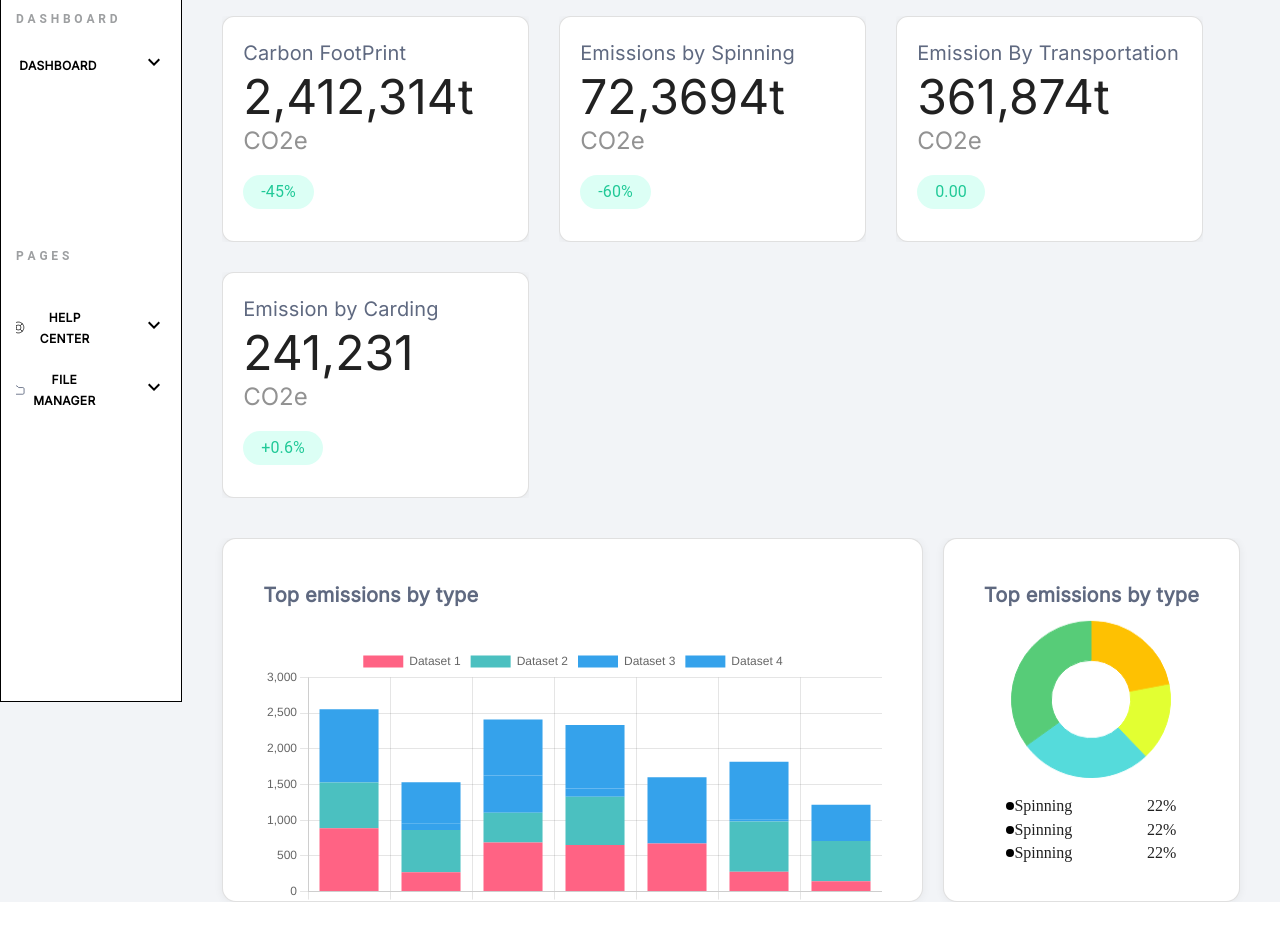
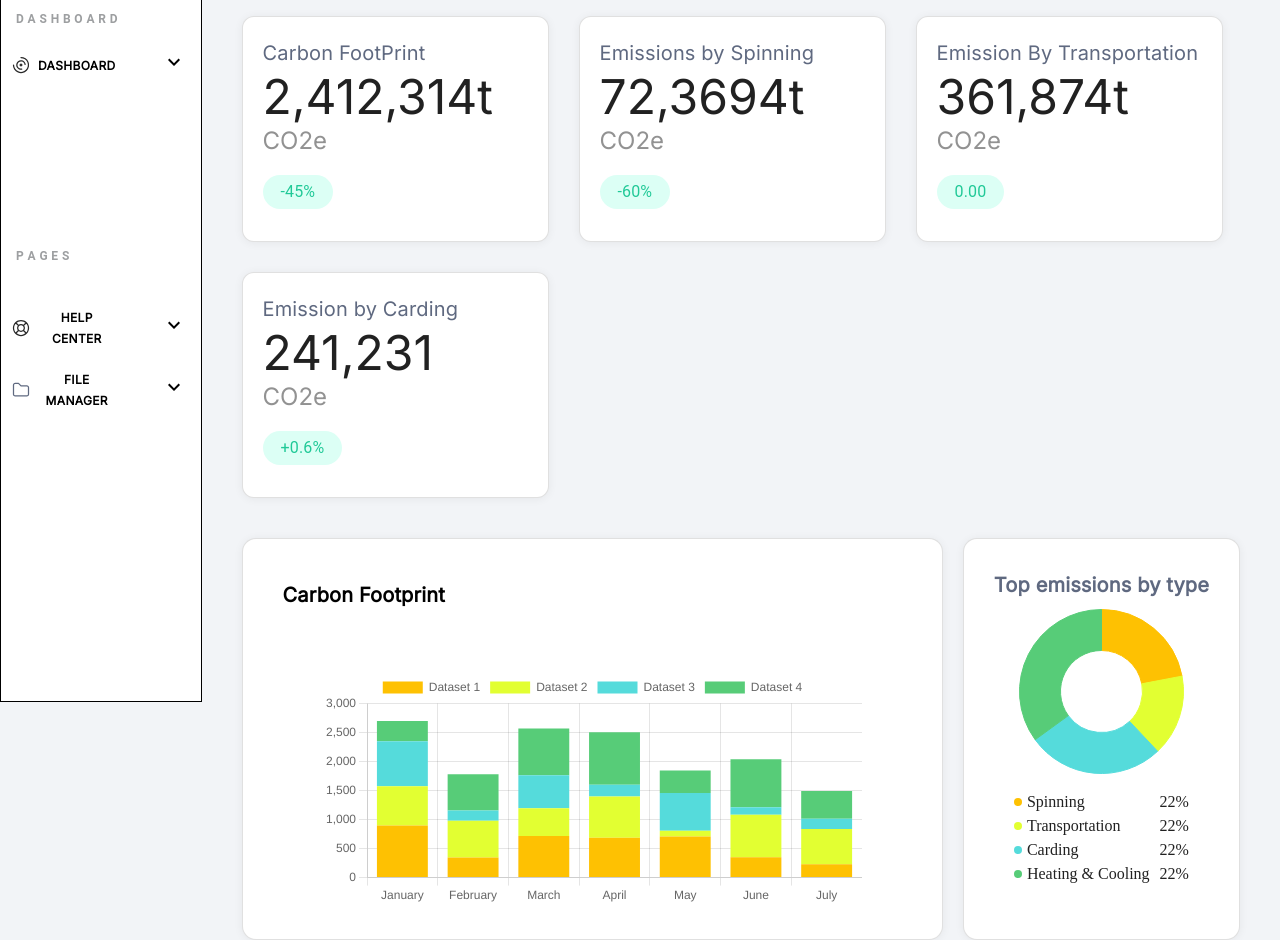
Before and after one commit to SySagar/internship_task_2, a React (Vite) app: page / in a window 1280 px wide. Shown: the part 100-1040 px from the top of the page. Before the commit the page ends 1002 px from the top, so only its background shows below. Built offline with nearby package versions, Linux system fonts and the light colour scheme.

Commit message:
final commit

```diff
--- a/src/App.css
+++ b/src/App.css
@@ -1,7 +1,6 @@
 * {
     margin: 0;
     padding: 0;
-    overflow: hidden;
   }
 
   .body{
@@ -12,12 +11,29 @@
     box-shadow: 0px 1px 10px rgba(0, 0, 0, 0.06);
   }
 
- .dot{
+ .dot1,.dot2,.dot3,.dot4{
   height: 8px;
   width: 8px;
   border-radius: 100%;
-  background: #000;
+  margin-right: 5px;
  }
+
+ .dot1{
+  background-color: #FEC102;
+ }
+
+.dot2{
+  background-color: #E2FF32;
+}
+
+.dot3{
+  background-color: #55DBDB;
+}
+
+.dot4{
+  background-color: #57CC78;
+}
+
 
  .params{
   display: flex;
--- a/src/components/BarGraph.jsx
+++ b/src/components/BarGraph.jsx
@@ -9,6 +9,7 @@ import {
 } from 'chart.js';
 import { Bar } from 'react-chartjs-2';
 import { faker } from '@faker-js/faker';
+import { Stack } from '@mui/material';
 
 ChartJS.register(
   CategoryScale,
@@ -23,7 +24,6 @@ export const options = {
   plugins: {
     title: {
       display: true,
-
     },
   },
   responsive: true,
@@ -47,31 +47,35 @@ export const data = {
   datasets: [
     {
       label: 'Dataset 1',
-      data: labels.map(() => faker.datatype.number({ min: 0, max: 1000 })),
-      backgroundColor: 'rgb(255, 99, 132)',
+      data: labels.map(() => faker.datatype.number({ min: 100, max: 1000 })),
+      backgroundColor: '#FEC102',
       stack: 'Stack 0',
     },
     {
       label: 'Dataset 2',
-      data: labels.map(() => faker.datatype.number({ min: 0, max: 1000 })),
-      backgroundColor: 'rgb(75, 192, 192)',
+      data: labels.map(() => faker.datatype.number({ min: 100, max: 1000 })),
+      backgroundColor: '#E2FF32',
       stack: 'Stack 0',
     },
     {
       label: 'Dataset 3',
-      data: labels.map(() => faker.datatype.number({ min: 0, max: 1000 })),
-      backgroundColor: 'rgb(53, 162, 235)',
+      data: labels.map(() => faker.datatype.number({ min: 100, max: 1000 })),
+      backgroundColor: '#55DBDB',
       stack: 'Stack 0',
     },
     {
       label: 'Dataset 4',
-      data: labels.map(() => faker.datatype.number({ min: 0, max: 1000 })),
-      backgroundColor: 'rgb(53, 162, 235)',
+      data: labels.map(() => faker.datatype.number({ min: 100, max: 1000 })),
+      backgroundColor: '#57CC78',
       stack: 'Stack 0',
     }
   ],
 };
 
 export function BarGraph() {
-  return <Bar options={options} data={data} />;
+  return (
+  <Stack  height={'320px'} width={'100%'} justifyContent={'center'} alignItems={'center'}>
+  <Bar options={options} data={data} />
+  </Stack>
+  );
 }
--- a/src/components/Board.jsx
+++ b/src/components/Board.jsx
@@ -17,16 +17,16 @@ export default function Board() {
 
         <Stack direction={'row'} paddingX={'40px'} gap={'20px'}>
 
-        <Card className="card" sx={{flexGrow:1, height:'282px' , borderRadius:'14px', padding:'40px' , gap:'8px'}} variant="outlined">
-        <Typography color={'#5F6980'} fontFamily={'Inter'} fontWeight={'600'} variant="h6" sx={{width:'100%', minHeight:'26px'}}>Top emissions by type</Typography>
-            <Stack alignItems={'center'} width={'100%'}>
+        <Card className="card" sx={{flexGrow:1, height:'320px' , borderRadius:'14px', padding:'40px' , gap:'8px'}} variant="outlined">
+        <Typography color={'#5F6980'} fontFamily={'Inter'} fontWeight={'600'} variant="h6" sx={{width:'100%', minHeight:'26px', color:'black'}}>Carbon Footprint</Typography>
+            <Stack  alignItems={'center'}  paddingX={'40px'}>
            <BarGraph></BarGraph>
             </Stack>
         </Card >
 
 
-            <Card className="card" sx={{width:'fit-content', height:'282px' , borderRadius:'14px', padding:'40px' , gap:'8px'}} variant="outlined">
-        <Typography color={'#5F6980'} fontFamily={'Inter'} fontWeight={'600'} variant="h6" sx={{width:'100%', minHeight:'26px'}}>Top emissions by type</Typography>
+            <Card className="card"  sx={{width:'fit-content', height:'340px' , borderRadius:'14px', padding:'30px'}} variant="outlined">
+        <Typography color={'#5F6980'} fontFamily={'Inter'}  fontWeight={'600'} variant="h6" sx={{width:'100%', minHeight:'26px', marginBottom:'14px'}}>Top emissions by type</Typography>
             <Stack alignItems={'center'} width={'100%'} justifyContent={'start'}>
             <CircularGraph ></CircularGraph>
             </Stack>
--- a/src/components/CircularGraph.jsx
+++ b/src/components/CircularGraph.jsx
@@ -7,7 +7,6 @@ ChartJS.register(ArcElement, Tooltip, Legend);
 export const data = {
   datasets: [
     {
-      label: "# of Votes",
       data: [22, 16, 27, 35],
       backgroundColor: ["#FEC102", "#E2FF32", "#55DBDB", "#57CC78"],
       options: {
@@ -21,14 +20,14 @@ export const data = {
 
 export default function CircularGraph() {
   return (
-    <Stack width={"170px"} height={'270px'} justifyContent={'center'}>
+    <Stack width={"175px"} height={'270px'} justifyContent={'center'} >
       <Doughnut className="circleGraph" data={data} />
 
-      <Stack direction={"column"} paddingY={2}>
+      <Stack direction={"column"} paddingY={2} width={'100%'}>
         <Stack direction={"row"}>
           <Stack flexGrow={1} gap={"2px"}>
              <div className="params">
-            <div className="dot"></div>
+            <div className="dot1" id="1"></div>
             Spinning
               </div>
           </Stack>
@@ -40,8 +39,8 @@ export default function CircularGraph() {
 
             <div className="params">
 
-            <div className="dot"></div>
-            Spinning
+            <div className="dot2"  id="2"></div>
+            Transportation
             </div>
           </Stack>
           <Stack paddingTop={'3px'}>22%</Stack>
@@ -50,8 +49,18 @@ export default function CircularGraph() {
         <Stack direction={"row"}>
           <Stack flexGrow={1} gap={"2px"}>
           <div className="params">
-            <div className="dot"></div>
-            Spinning
+            <div className="dot3"  id="3"></div>
+            Carding
+              </div>
+          </Stack>
+          <Stack paddingTop={'3px'}>22%</Stack>
+        </Stack>
+
+        <Stack direction={"row"} width={'100%'}>
+          <Stack flexGrow={1} gap={"2px"}>
+          <div className="params">
+            <div className="dot4"  id="4"></div>
+            Heating & Cooling
               </div>
           </Stack>
           <Stack paddingTop={'3px'}>22%</Stack>
```
